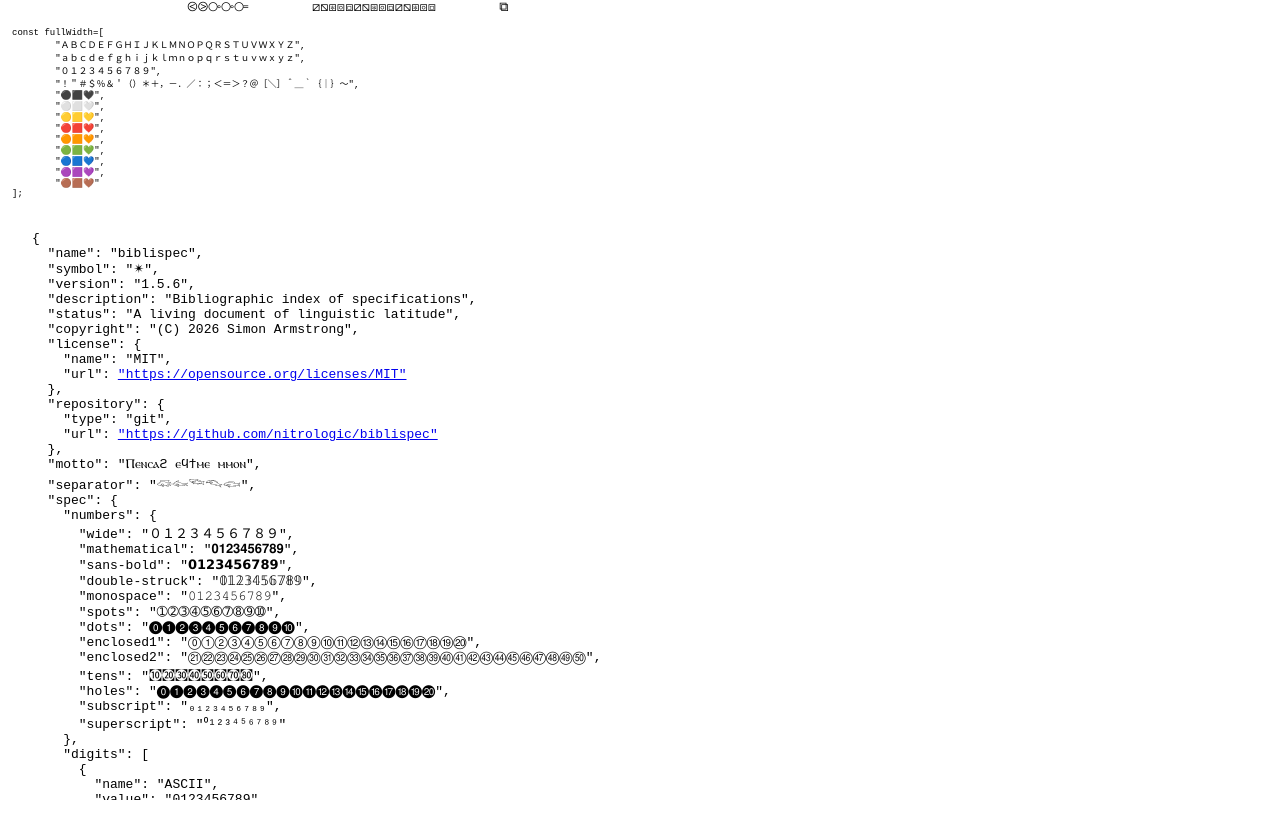
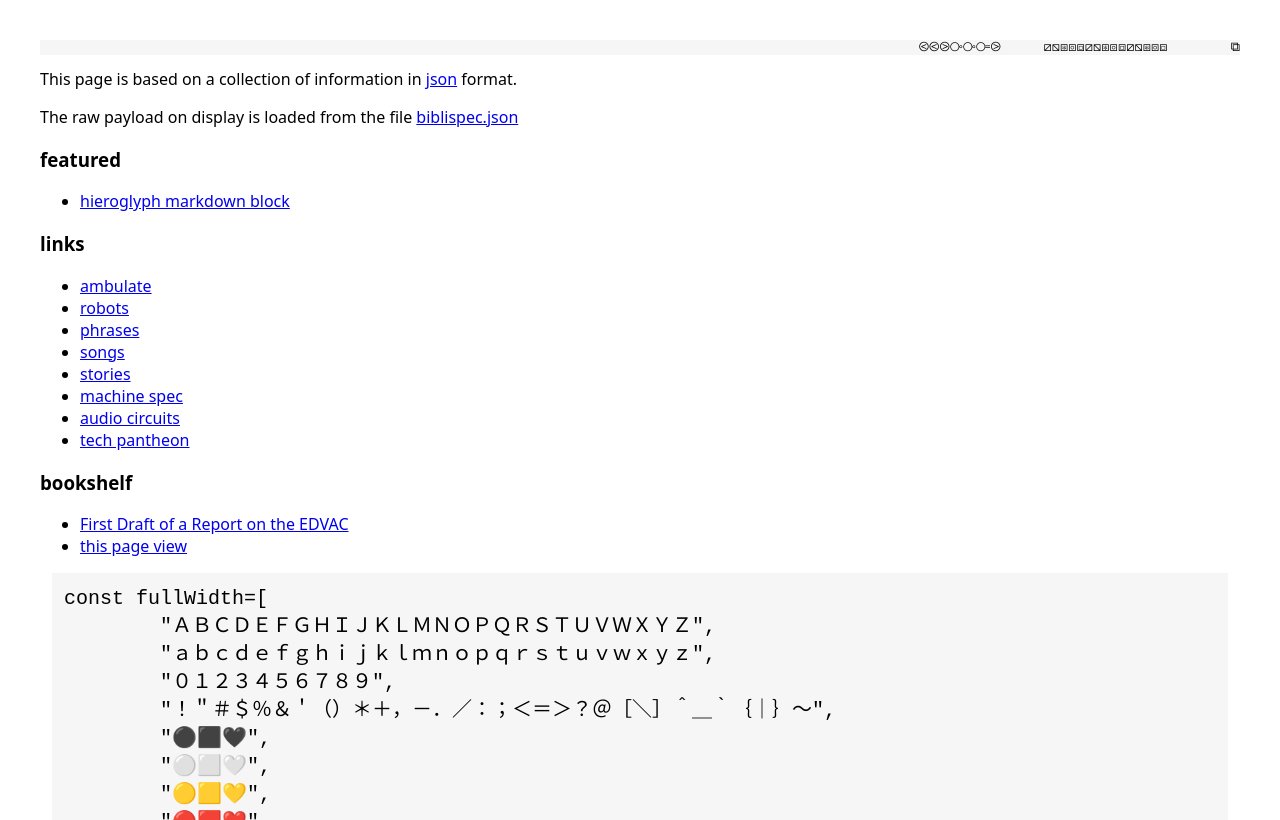
Before and after one commit to nitrologic/biblispec, a plain HTML site: page index.html in a window 1280 px wide. Drawn offline with Linux system fonts and the light colour scheme.

Commit message:
bump hieroglyph

```diff
--- a/bibli.css
+++ b/bibli.css
@@ -1,23 +1,34 @@
+:root{
+	--code-bg: #f6f6f6;
+}
 html, body {
-	margin: 0;
+	font-family: "EB Garamond", "Noto Sans", "Noto Sans Symbols2", sans-serif;
+	margin: 20px;
 	height: 100%;
 	overflow:auto;
+	font:
 }
-
 canvas {
 	display: block;
 	width: 100%;
 	height: 80%;
 }
-
+pre{
+	 background-color: var(--code-bg);
+}
+#status{
+	text-align:right;
+}
 #banner{
 	margin: 12px;
 }
 #code{
+	background-color: var(--code-bg);
+	padding: 12px;
 	margin: 12px;
-	font-size: x-small;
+	line-height: 1.4;
+	font-size: x-large
 }
-
 #terminal{
 	display: block;
 	width: 100%;
--- a/index.html
+++ b/index.html
@@ -9,9 +9,30 @@
 </head>
 <body>
 <div>
-<pre id="status">
-			⧀⧁⧂⧂⧃	⧄⧅⧆⧇⧈⧄⧅⧆⧇⧈⧄⧅⧆⧇⧈	⧉
-</pre>
+<pre id="status">⧀⧀⧁⧂⧂⧃⧁	⧄⧅⧆⧇⧈⧄⧅⧆⧇⧈⧄⧅⧆⧇⧈	⧉</pre>
+This page is based on a collection of information in <a href="https://www.json.org/json-en.html">json</a> format.
+<p>
+The raw payload on display is loaded from the file <a href="biblispec.json">biblispec.json</a>
+<h3>featured</h3>
+<ul>
+<li><a href="hieroglyph.md">hieroglyph markdown block</a></li>
+</ul>
+<h3>links</h3>
+<ul>
+<li><a href="books/ambulate.json">ambulate</a></li>
+<li><a href="books/robots.json">robots</a></li>
+<li><a href="books/phrases.json">phrases</a></li>
+<li><a href="books/songs.json">songs</a></li>
+<li><a href="books/stories.json">stories</a></li>
+<li><a href="books/machinespec.json">machine spec</a></li>
+<li><a href="books/audiocircuit.json">audio circuits</a></li>
+<li><a href="books/techpantheon.json">tech pantheon</a></li>
+</ul>
+<h3>bookshelf</h3>
+<ul>
+<li><a href="docs/vnedvac.pdf">First Draft of a Report on the EDVAC</a></li>
+<li><a href="https://nitrologic.github.io/biblispec">this page view</a></li>
+</ul>
 <pre id="code">
 const fullWidth=[
 	"ＡＢＣＤＥＦＧＨＩＪＫＬＭＮＯＰＱＲＳＴＵＶＷＸＹＺ",
```
Also changed, not shown: biblispec.json, 1 other file.
